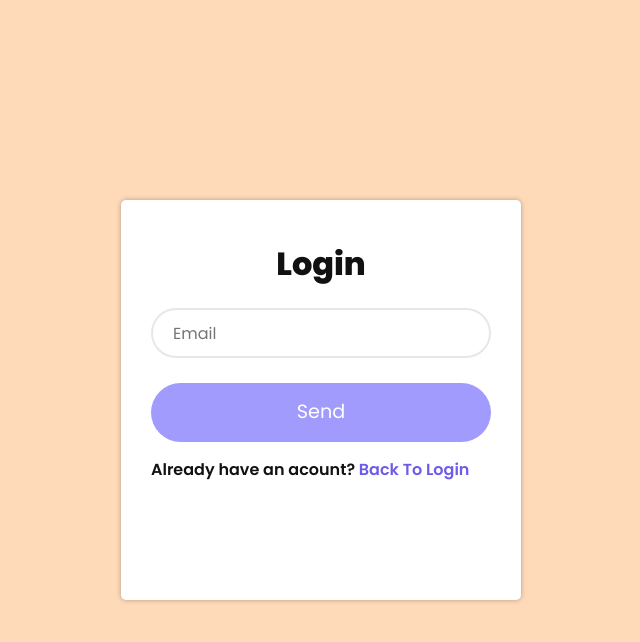
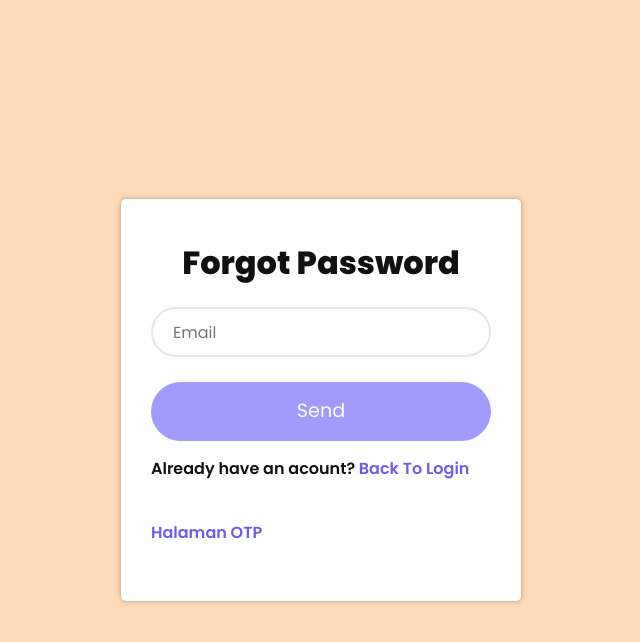
Before and after one commit to fabs90/login_form_coba1, a PHP site: page /forgot_pass_form.php in a window 1280 px wide. Shown: the top 642 px of the page, without its empty margins (319-959 px from the left). Run offline with PHP 8.4, Linux system fonts and the light colour scheme.

Commit message:
memperbaiki syntax (1.0)

```diff
--- a/forgot_pass_form.php
+++ b/forgot_pass_form.php
@@ -19,7 +19,7 @@ require "validation.php";
     <div class="container">
         <!-- Action balik ke form ini aja ygy -->
         <form action="forgot_pass_form.php" method="POST" class="login-email">
-            <p class="login-text" style="font-size: 2rem; font-weight: 800;">Login</p>
+            <p class="login-text" style="font-size: 2rem; font-weight: 800;">Forgot Password</p>
             <?php
 // Cek apakah dari file validasi login terdapat error
 if (count($errors) > 0) {
@@ -43,6 +43,7 @@ if (count($errors) > 0) {
             </div>
             <p class="login-register-text">Already have an acount? <a href="login_Form.php">Back To Login</a></p>
             <br>
+            <p class="login-register-text"><a href="otp-page.php">Halaman OTP</a></p>
         </form>
     </div>
 </body>
```
